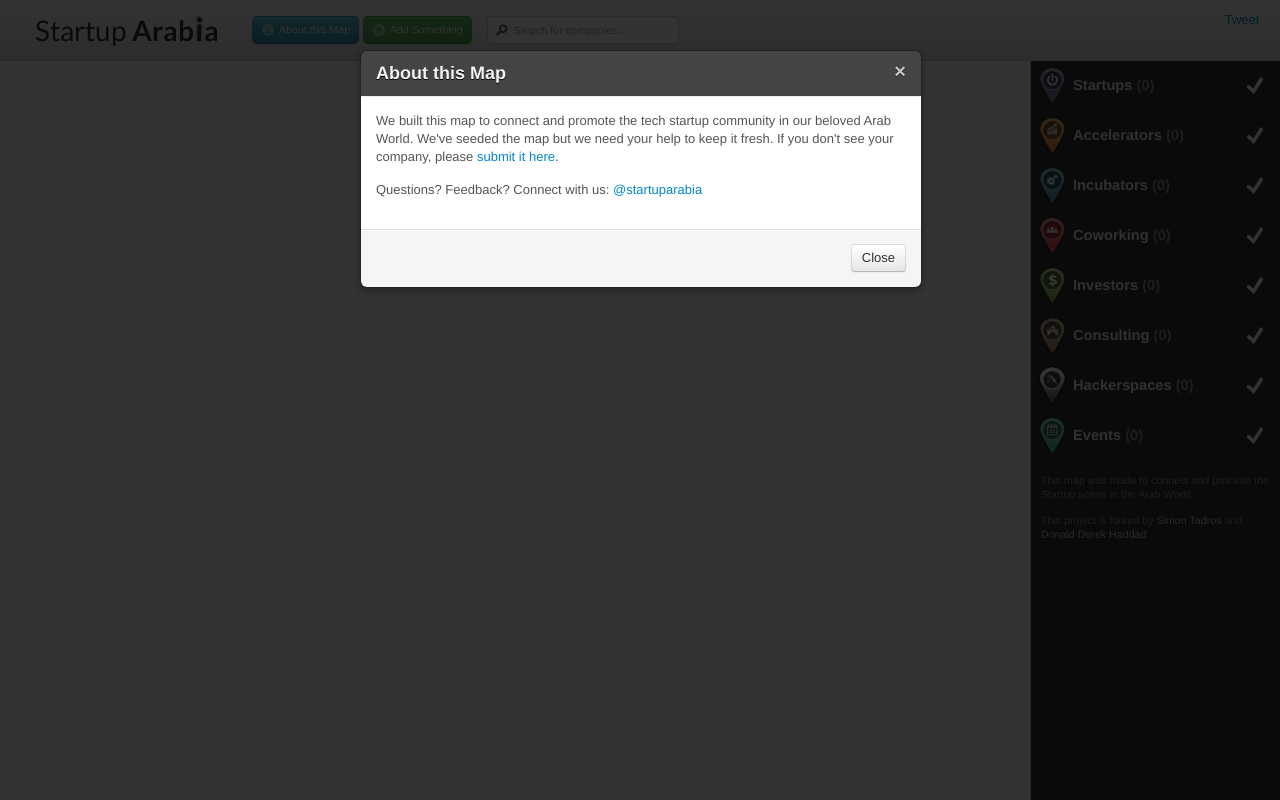
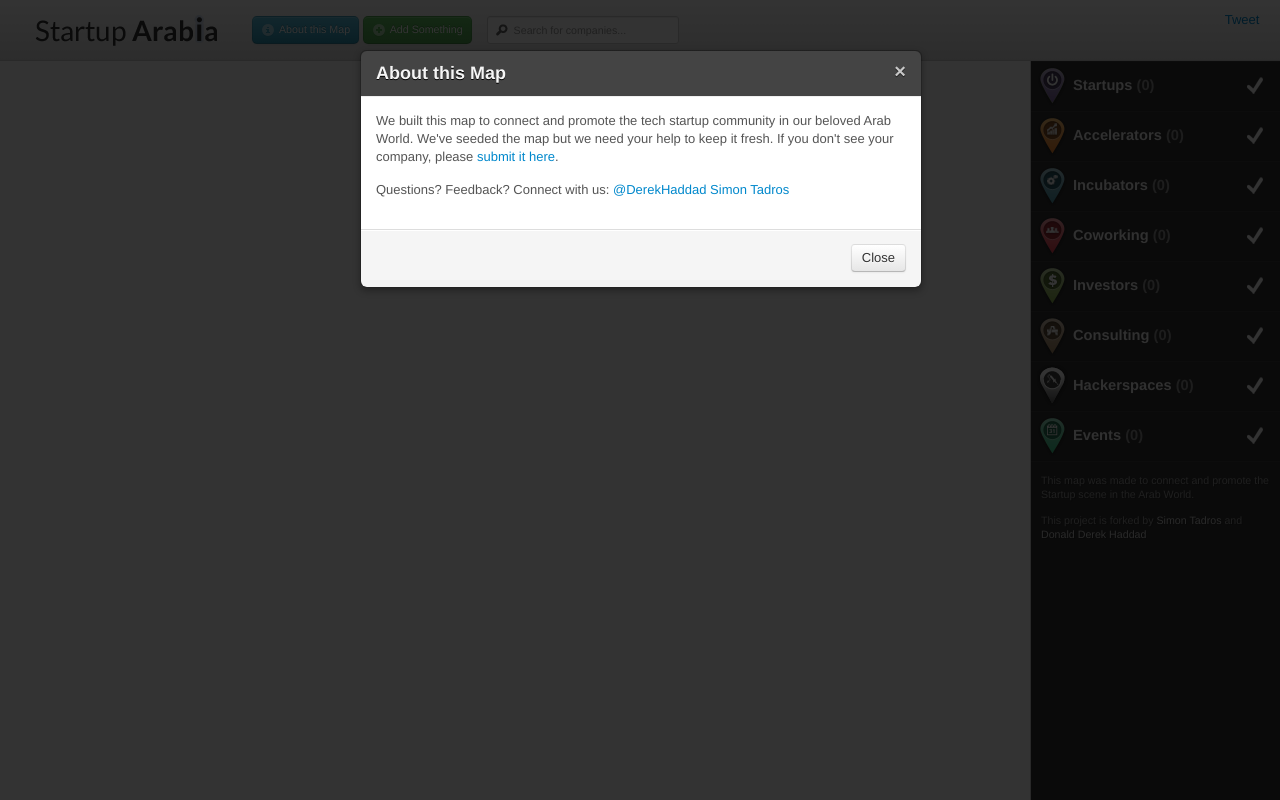
Before and after one commit to publiscreenonline/maptest, a PHP site: page / in a window 1280 px wide, after a click on "About this Map". Run offline with PHP 8.4, Linux system fonts and the light colour scheme; data that the repository does not hold is empty; some libraries are stand-ins or nearby versions.

Commit message:
fixed twitter names

```diff
--- a/index.php
+++ b/index.php
@@ -481,7 +481,7 @@ include_once "header.php";
           <?php } ?>
         </p>
         <p>
-          Questions? Feedback? Connect with us: <a href="http://www.twitter.com/startuparabia" target="_blank">@startuparabia</a>
+            Questions? Feedback? Connect with us: <a href="http://www.twitter.com/DerekHaddad" target="_blank">@DerekHaddad</a> <a href="http://www.twitter.com/conversionpoint">Simon Tadros</a>
         </p>
 
 
```
